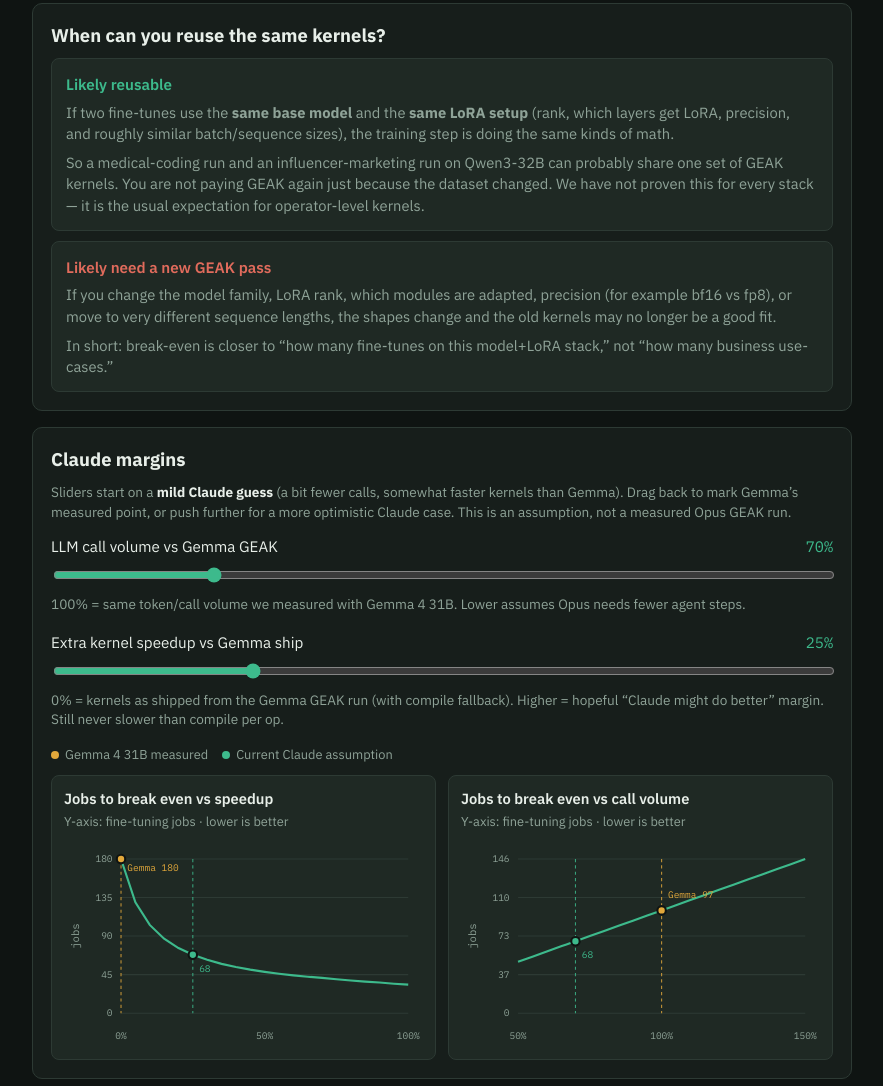
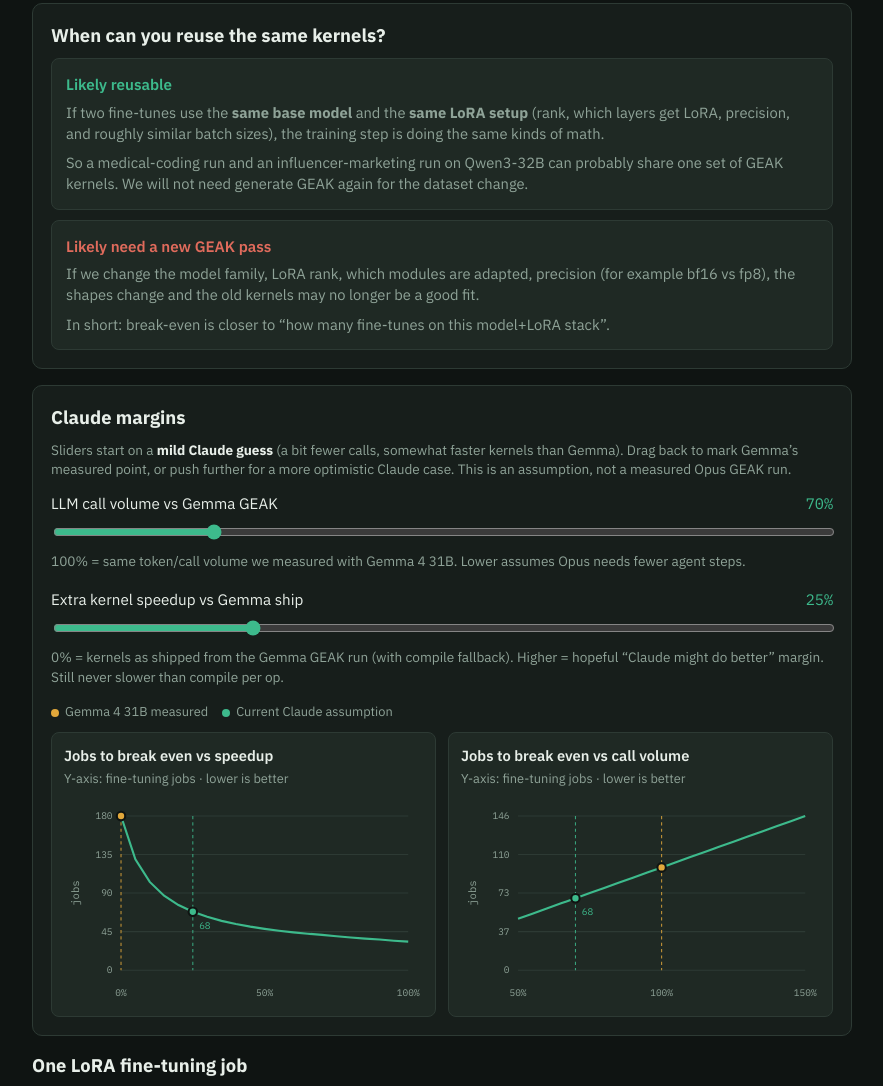
Before and after one commit to AniketAvataar/geak-verify-pages, a plain HTML site: page breakeven.html in a window 1280 px wide. Shown: the part 422-1508 px from the top of the page, without its empty margins (198-1081 px from the left). Drawn offline with Linux system fonts and the light colour scheme.

Commit message:
Hide Gemma job-count labels on the break-even plots.
Keep the amber Gemma marker for position only; leave numeric labels on the current Claude assumption.

```diff
--- a/breakeven.html
+++ b/breakeven.html
@@ -153,25 +153,23 @@
           <h3 class="reuse">Likely reusable</h3>
           <p>
             If two fine-tunes use the <strong>same base model</strong> and the <strong>same LoRA setup</strong>
-            (rank, which layers get LoRA, precision, and roughly similar batch/sequence sizes),
+            (rank, which layers get LoRA, precision, and roughly similar batch sizes),
             the training step is doing the same kinds of math.
           </p>
           <p>
             So a medical-coding run and an influencer-marketing run on Qwen3-32B can probably
-            share one set of GEAK kernels. You are not paying GEAK again just because the dataset changed.
-            We have not proven this for every stack — it is the usual expectation for operator-level kernels.
+            share one set of GEAK kernels. We will not need generate GEAK again for the dataset change.
           </p>
         </div>
         <div class="row">
           <h3 class="redo">Likely need a new GEAK pass</h3>
           <p>
-            If you change the model family, LoRA rank, which modules are adapted, precision
-            (for example bf16 vs fp8), or move to very different sequence lengths, the shapes change
+            If we change the model family, LoRA rank, which modules are adapted, precision
+            (for example bf16 vs fp8), the shapes change
             and the old kernels may no longer be a good fit.
           </p>
           <p>
-            In short: break-even is closer to “how many fine-tunes on this model+LoRA stack,”
-            not “how many business use-cases.”
+            In short: break-even is closer to “how many fine-tunes on this model+LoRA stack”.
           </p>
         </div>
       </div>
@@ -348,28 +346,30 @@
       return `<text x="${px}" y="${H - 12}" text-anchor="middle" fill="#8fa398" font-size="9" font-family="IBM Plex Mono, monospace">${Math.round(x)}${xSuffix}</text>`;
     }).join('');
 
-    function marker(xVal, color, label, dy = -10) {
+    function marker(xVal, color, label = null, dy = -10) {
       const nearest = series.reduce((a, b) => Math.abs(b.x - xVal) < Math.abs(a.x - xVal) ? b : a);
       const cx = xScale(nearest.x);
       const cy = yScale(nearest.y != null && nearest.y <= yCap ? nearest.y : yCap);
-      const textX = Math.min(W - pad.r - 4, Math.max(pad.l + 4, cx + 6));
-      const textY = Math.max(pad.t + 11, cy + dy);
+      let labelSvg = '';
+      if (label != null) {
+        const textX = Math.min(W - pad.r - 4, Math.max(pad.l + 4, cx + 6));
+        const textY = Math.max(pad.t + 11, cy + dy);
+        labelSvg = `<text x="${textX}" y="${textY}" fill="${color}" font-size="9" font-family="IBM Plex Mono, monospace">${label}</text>`;
+      }
       return `
         <line x1="${cx}" y1="${pad.t}" x2="${cx}" y2="${pad.t + ih}" stroke="${color}" stroke-width="1" stroke-dasharray="3 3" opacity="0.85"/>
         <circle cx="${cx}" cy="${cy}" r="4" fill="${color}" stroke="#0f1412" stroke-width="2"/>
-        <text x="${textX}" y="${textY}" fill="${color}" font-size="9" font-family="IBM Plex Mono, monospace">${label}</text>`;
+        ${labelSvg}`;
     }
 
-    const gemmaNearest = series.reduce((a, b) => Math.abs(b.x - gemmaX) < Math.abs(a.x - gemmaX) ? b : a);
     const curNearest = series.reduce((a, b) => Math.abs(b.x - cursorX) < Math.abs(a.x - cursorX) ? b : a);
-    const gemmaLabel = 'Gemma ' + (gemmaNearest.y == null ? 'never' : fmtJobs(gemmaNearest.y));
     const curLabel = fmtJobs(curNearest.y);
 
     svg.innerHTML = `
       <rect x="0" y="0" width="${W}" height="${H}" fill="transparent"/>
       ${gridYs}
       <polyline fill="none" stroke="#3dba8c" stroke-width="2" points="${pts}"/>
-      ${marker(gemmaX, '#e2a83b', gemmaLabel, -12)}
+      ${marker(gemmaX, '#e2a83b')}
       ${marker(cursorX, '#3dba8c', curLabel, 16)}
       ${xTicks}
       <text transform="translate(14, ${pad.t + ih / 2}) rotate(-90)" text-anchor="middle"
```
